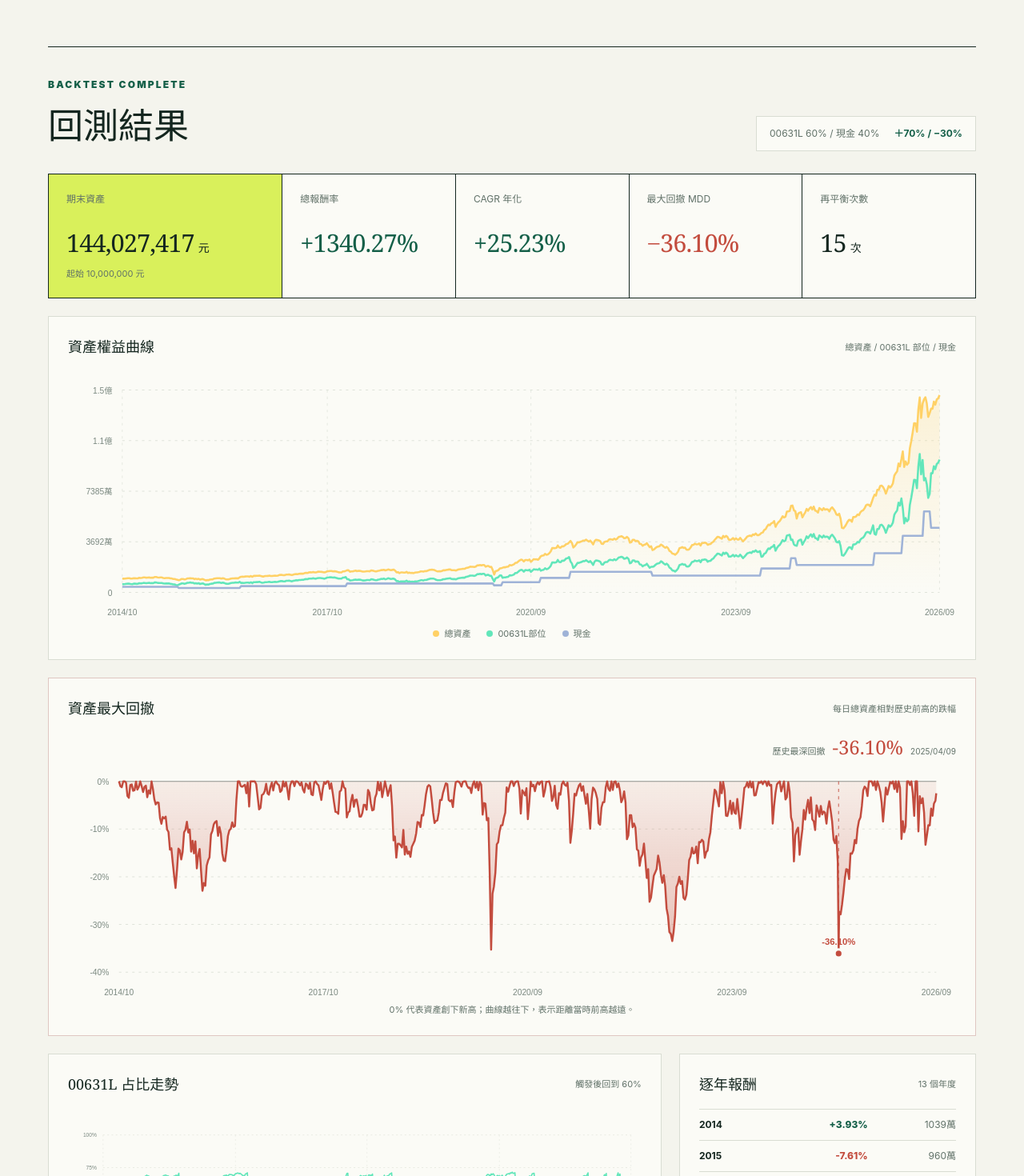
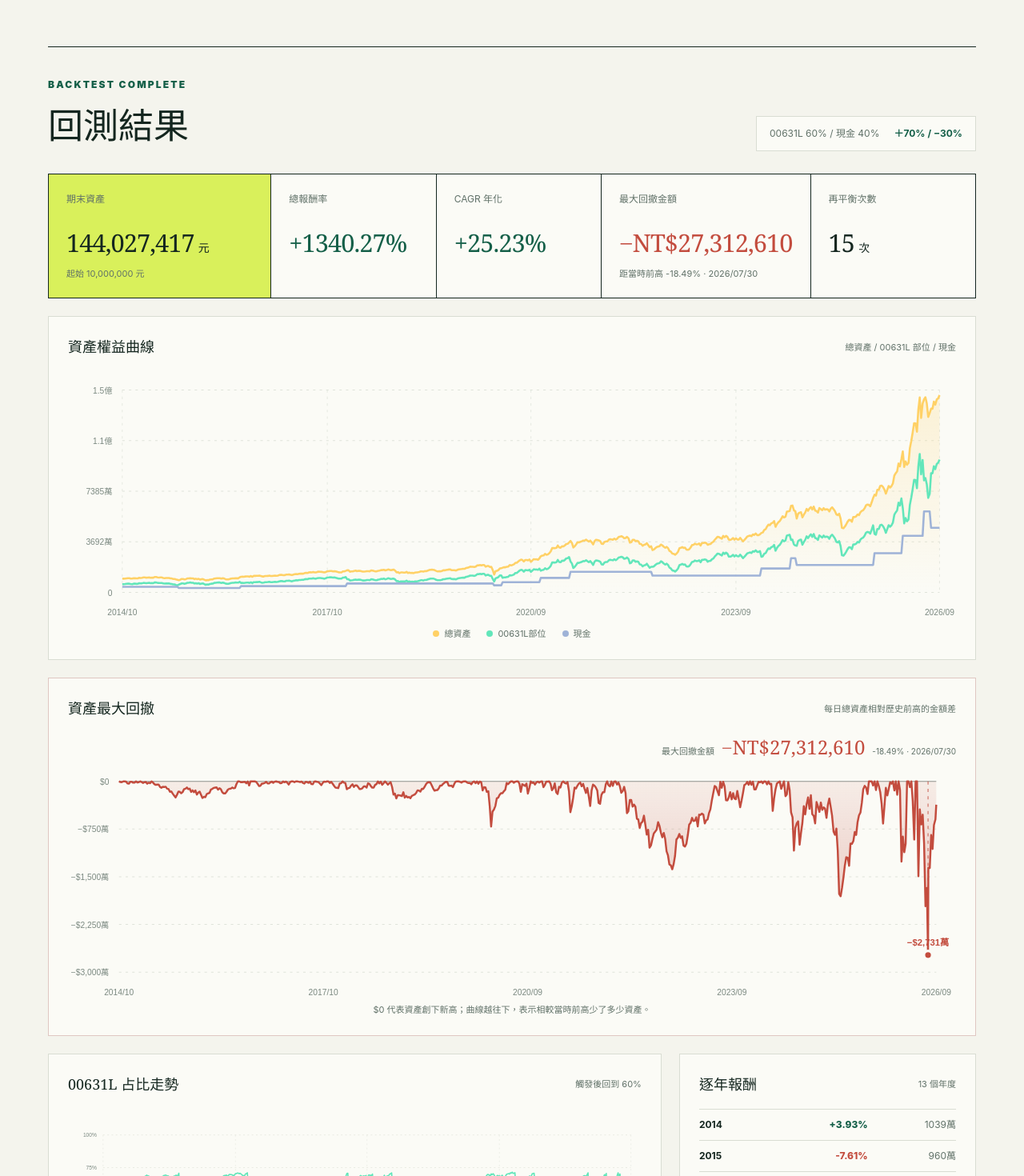
Before and after one commit to JuntinWu/00631l-balance-stratege, a Next.js app: page / in a window 1280 px wide. Shown: the part 1857-3327 px from the top of the page at 80% size. Built offline with nearby package versions, Linux system fonts and the light colour scheme.

Commit message:
Show drawdowns as asset amounts

```diff
--- a/app/drawdown-chart.tsx
+++ b/app/drawdown-chart.tsx
@@ -2,26 +2,60 @@
 
 import { useMemo } from 'react';
 
-type ValuePoint = { date: string; value: number };
-type DrawdownPoint = ValuePoint & { drawdown: number; index: number };
+export type ValuePoint = { date: string; value: number };
+type DrawdownPoint = ValuePoint & {
+  drawdownAmount: number;
+  drawdownPct: number;
+  index: number;
+  peak: number;
+};
 
-export default function DrawdownChart({ points, label = '資產回撤' }: { points: ValuePoint[]; label?: string }) {
-  const drawdowns = useMemo(() => {
+function getDrawdowns(points: ValuePoint[]) {
   let peak = points[0]?.value ?? 0;
   return points.map((point, index) => {
     peak = Math.max(peak, point.value);
     return {
       ...point,
       index,
-        drawdown: peak > 0 ? (point.value / peak - 1) * 100 : 0,
+      peak,
+      drawdownAmount: point.value - peak,
+      drawdownPct: peak > 0 ? (point.value / peak - 1) * 100 : 0,
     } satisfies DrawdownPoint;
   });
-  }, [points]);
+}
 
-  const worst = useMemo(() => drawdowns.reduce(
-    (current, point) => point.drawdown < current.drawdown ? point : current,
-    drawdowns[0] ?? { date: '', value: 0, drawdown: 0, index: 0 },
-  ), [drawdowns]);
+function getWorst(drawdowns: DrawdownPoint[]) {
+  return drawdowns.reduce(
+    (current, point) => point.drawdownAmount < current.drawdownAmount ? point : current,
+    drawdowns[0] ?? { date: '', value: 0, peak: 0, drawdownAmount: 0, drawdownPct: 0, index: 0 },
+  );
+}
+
+function formatTwd(value: number) {
+  const sign = value < 0 ? '−' : '';
+  return `${sign}NT$${Math.round(Math.abs(value)).toLocaleString('zh-TW')}`;
+}
+
+function formatCompactTwd(value: number) {
+  const absolute = Math.abs(value);
+  const sign = value < 0 ? '−' : '';
+  if (absolute >= 100_000_000) return `${sign}$${(absolute / 100_000_000).toFixed(1)}億`;
+  if (absolute >= 10_000) return `${sign}$${Math.round(absolute / 10_000).toLocaleString('zh-TW')}萬`;
+  return `${sign}$${Math.round(absolute).toLocaleString('zh-TW')}`;
+}
+
+export function DrawdownMetric({ points }: { points: ValuePoint[] }) {
+  const worst = useMemo(() => getWorst(getDrawdowns(points)), [points]);
+  return <article className="metric">
+    <span>最大回撤金額</span>
+    <strong className="negative">{formatTwd(worst.drawdownAmount)}</strong>
+    <p>距當時前高 {worst.drawdownPct.toFixed(2)}% · {worst.date.replaceAll('-', '/')}</p>
+  </article>;
+}
+
+export default function DrawdownChart({ points, label = '資產回撤' }: { points: ValuePoint[]; label?: string }) {
+  const drawdowns = useMemo(() => getDrawdowns(points), [points]);
+  const worst = useMemo(() => getWorst(drawdowns), [drawdowns]);
 
   const sampled = useMemo(() => {
     const step = Math.max(1, Math.ceil(drawdowns.length / 720));
@@ -35,17 +69,20 @@ export default function DrawdownChart({ points, label = '資產回撤' }: { poin
   const pad = { left: 62, right: 24, top: 26, bottom: 42 };
   const plotW = width - pad.left - pad.right;
   const plotH = height - pad.top - pad.bottom;
-  const floor = Math.min(-5, Math.floor(worst.drawdown / 10) * 10);
+  const worstLoss = Math.abs(worst.drawdownAmount);
+  const magnitude = 10 ** Math.floor(Math.log10(Math.max(1, worstLoss)));
+  const tickSize = Math.max(1, magnitude / (worstLoss / magnitude < 2 ? 5 : 2));
+  const floor = -Math.max(tickSize, Math.ceil(worstLoss / tickSize) * tickSize);
   const x = (index: number) => pad.left + index / Math.max(1, drawdowns.length - 1) * plotW;
   const y = (value: number) => pad.top + (0 - value) / Math.max(1, -floor) * plotH;
-  const path = sampled.map((point, index) => `${index ? 'L' : 'M'}${x(point.index).toFixed(1)},${y(point.drawdown).toFixed(1)}`).join(' ');
+  const path = sampled.map((point, index) => `${index ? 'L' : 'M'}${x(point.index).toFixed(1)},${y(point.drawdownAmount).toFixed(1)}`).join(' ');
   const area = `${path} L${x(sampled.at(-1)?.index ?? 0).toFixed(1)},${y(0).toFixed(1)} L${x(sampled[0]?.index ?? 0).toFixed(1)},${y(0).toFixed(1)} Z`;
   const ticks = [0, .25, .5, .75, 1].map((ratio) => floor * ratio);
   const dateIndexes = [0, .25, .5, .75, 1].map((ratio) => Math.round(ratio * (drawdowns.length - 1)));
 
   return <div className="chart-wrap drawdown-chart">
-    <div className="mdd-callout"><span>歷史最深回撤</span><strong>{worst.drawdown.toFixed(2)}%</strong><small>{worst.date.replaceAll('-', '/')}</small></div>
-    <svg viewBox={`0 0 ${width} ${height}`} role="img" aria-label={`${label}曲線，最大回撤 ${worst.drawdown.toFixed(2)}%`}>
+    <div className="mdd-callout"><span>最大回撤金額</span><strong>{formatTwd(worst.drawdownAmount)}</strong><small>{worst.drawdownPct.toFixed(2)}% · {worst.date.replaceAll('-', '/')}</small></div>
+    <svg viewBox={`0 0 ${width} ${height}`} role="img" aria-label={`${label}曲線，最大回撤金額 ${formatTwd(worst.drawdownAmount)}，距當時前高 ${worst.drawdownPct.toFixed(2)}%`}>
       <defs>
         <linearGradient id="drawdown-area" x1="0" x2="0" y1="0" y2="1">
           <stop offset="0" stopColor="#c34c3e" stopOpacity="0.08" />
@@ -54,15 +91,15 @@ export default function DrawdownChart({ points, label = '資產回撤' }: { poin
       </defs>
       {ticks.map((tick) => <g key={tick}>
         <line x1={pad.left} x2={width - pad.right} y1={y(tick)} y2={y(tick)} className={`grid-line ${tick === 0 ? 'drawdown-zero' : ''}`} />
-        <text x={pad.left - 12} y={y(tick) + 4} textAnchor="end" className="axis-label">{tick.toFixed(0)}%</text>
+        <text x={pad.left - 12} y={y(tick) + 4} textAnchor="end" className="axis-label">{formatCompactTwd(tick)}</text>
       </g>)}
       {dateIndexes.map((index) => <text key={index} x={x(index)} y={height - 14} textAnchor="middle" className="axis-label">{drawdowns[index]?.date.slice(0, 7).replace('-', '/')}</text>)}
       <path d={area} fill="url(#drawdown-area)" />
       <path d={path} fill="none" stroke="#c34c3e" strokeWidth="2.4" strokeLinejoin="round" />
-      <line x1={x(worst.index)} x2={x(worst.index)} y1={y(0)} y2={y(worst.drawdown)} className="mdd-guide" />
-      <circle cx={x(worst.index)} cy={y(worst.drawdown)} r="5" className="mdd-point" />
-      <text x={x(worst.index)} y={Math.min(height - pad.bottom - 10, y(worst.drawdown) - 11)} textAnchor="middle" className="mdd-label">{worst.drawdown.toFixed(2)}%</text>
+      <line x1={x(worst.index)} x2={x(worst.index)} y1={y(0)} y2={y(worst.drawdownAmount)} className="mdd-guide" />
+      <circle cx={x(worst.index)} cy={y(worst.drawdownAmount)} r="5" className="mdd-point" />
+      <text x={x(worst.index)} y={Math.min(height - pad.bottom - 10, y(worst.drawdownAmount) - 11)} textAnchor="middle" className="mdd-label">{formatCompactTwd(worst.drawdownAmount)}</text>
     </svg>
-    <p className="drawdown-help">0% 代表資產創下新高；曲線越往下，表示距離當時前高越遠。</p>
+    <p className="drawdown-help">$0 代表資產創下新高；曲線越往下，表示相較當時前高少了多少資產。</p>
   </div>;
 }
--- a/app/ma240-strategy.tsx
+++ b/app/ma240-strategy.tsx
@@ -1,7 +1,7 @@
 'use client';
 
 import { ChangeEvent, useEffect, useMemo, useRef, useState } from 'react';
-import DrawdownChart from './drawdown-chart';
+import DrawdownChart, { DrawdownMetric } from './drawdown-chart';
 import { runMa240Backtest, type Ma240CurvePoint, type Ma240Result, type Ma240Settings } from './ma240-backtest';
 import type { OhlcRow } from './price-adjustments';
 
@@ -182,10 +182,10 @@ export default function Ma240Strategy({ baseRows, leveragedRows }: { baseRows: O
         <article className="metric"><span>累計損益</span><strong className={result.profit >= 0 ? 'positive' : 'negative'}>{result.profit >= 0 ? '+' : ''}{money.format(result.profit)}</strong></article>
         <article className="metric"><span>投入報酬率</span><strong className={result.totalReturn >= 0 ? 'positive' : 'negative'}>{signedPct(result.totalReturn)}</strong></article>
         <article className="metric"><span>時間加權年化</span><strong className={result.cagr >= 0 ? 'positive' : 'negative'}>{signedPct(result.cagr)}</strong></article>
-        <article className="metric"><span>最大回撤 MDD</span><strong className="negative">−{result.mdd.toFixed(2)}%</strong></article>
+        <DrawdownMetric points={result.curve.map((point) => ({ date: point.date, value: point.total }))} />
       </div>
       <article className="panel chart-panel"><div className="panel-title"><h3>資產成長曲線</h3><span>含每月投入；灰色虛線為累計本金</span></div><PortfolioChart points={result.curve} /></article>
-      <article className="panel drawdown-panel"><div className="panel-title"><h3>資產最大回撤</h3><span>以時間加權淨值計算，排除每月新增本金影響</span></div><DrawdownChart points={result.curve.map((point) => ({ date: point.date, value: point.twr }))} label="240 年線分批轉正二資產回撤" /></article>
+      <article className="panel drawdown-panel"><div className="panel-title"><h3>資產最大回撤</h3><span>每日實際資產相對歷史前高的金額差，包含每月投入</span></div><DrawdownChart points={result.curve.map((point) => ({ date: point.date, value: point.total }))} label="240 年線分批轉正二資產回撤" /></article>
       <div className="two-column ma-columns">
         <article className="panel"><div className="panel-title"><h3>0050 與 240MA</h3><span>年線下的月份改買 00631L</span></div><SignalChart points={result.curve} /></article>
         <article className="panel annual-panel"><div className="panel-title"><h3>逐年報酬</h3><span>時間加權</span></div><div className="annual-list">{result.annual.map((row) => <div key={row.year}><b>{row.year}</b><span className={row.returnPct >= 0 ? 'positive' : 'negative'}>{signedPct(row.returnPct)}</span><em>{compactMoney(row.ending)}</em></div>)}</div></article>
--- a/app/page.tsx
+++ b/app/page.tsx
@@ -1,7 +1,7 @@
 'use client';
 
 import { ChangeEvent, useCallback, useEffect, useMemo, useRef, useState } from 'react';
-import DrawdownChart from './drawdown-chart';
+import DrawdownChart, { DrawdownMetric } from './drawdown-chart';
 import Ma240Strategy from './ma240-strategy';
 import Ryan404020Strategy from './ryan-404020-strategy';
 import { adjust0050ForSplits, adjust00631LForSplits, type OhlcRow } from './price-adjustments';
@@ -467,12 +467,12 @@ export default function Home() {
             <article className="metric primary"><span>期末資產</span><strong>{money.format(result.ending)}<small>元</small></strong><p>起始 {money.format(settings.capitalWan * 10000)} 元</p></article>
             <article className="metric"><span>總報酬率</span><strong className={result.totalReturn >= 0 ? 'positive' : 'negative'}>{pct(result.totalReturn)}</strong></article>
             <article className="metric"><span>CAGR 年化</span><strong className={result.cagr >= 0 ? 'positive' : 'negative'}>{pct(result.cagr)}</strong></article>
-            <article className="metric"><span>最大回撤 MDD</span><strong className="negative">−{result.mdd.toFixed(2)}%</strong></article>
+            <DrawdownMetric points={result.curve.map((point) => ({ date: point.date, value: point.total }))} />
             <article className="metric"><span>再平衡次數</span><strong>{Math.max(0, result.trades.length - 1)}<small>次</small></strong></article>
           </div>
 
           <article className="panel chart-panel"><div className="panel-title"><h3>資產權益曲線</h3><span>總資產 / 00631L 部位 / 現金</span></div><LineChart points={result.curve} /></article>
-          <article className="panel drawdown-panel"><div className="panel-title"><h3>資產最大回撤</h3><span>每日總資產相對歷史前高的跌幅</span></div><DrawdownChart points={result.curve.map((point) => ({ date: point.date, value: point.total }))} label="門檻式再平衡資產回撤" /></article>
+          <article className="panel drawdown-panel"><div className="panel-title"><h3>資產最大回撤</h3><span>每日總資產相對歷史前高的金額差</span></div><DrawdownChart points={result.curve.map((point) => ({ date: point.date, value: point.total }))} label="門檻式再平衡資產回撤" /></article>
           <div className="two-column">
             <article className="panel"><div className="panel-title"><h3>00631L 占比走勢</h3><span>觸發後回到 {settings.targetPct}%</span></div><LineChart points={result.curve} ratio /></article>
             <article className="panel annual-panel"><div className="panel-title"><h3>逐年報酬</h3><span>{result.annual.length} 個年度</span></div><div className="annual-list">{result.annual.map((row) => <div key={row.year}><b>{row.year}</b><span className={row.returnPct >= 0 ? 'positive' : 'negative'}>{pct(row.returnPct)}</span><em>{compactMoney(row.ending)}</em></div>)}</div></article>
--- a/app/ryan-404020-strategy.tsx
+++ b/app/ryan-404020-strategy.tsx
@@ -1,7 +1,7 @@
 'use client';
 
 import { ChangeEvent, useEffect, useMemo, useRef, useState } from 'react';
-import DrawdownChart from './drawdown-chart';
+import DrawdownChart, { DrawdownMetric } from './drawdown-chart';
 import {
   runRyan404020Backtest,
   type RyanCurvePoint,
@@ -191,12 +191,12 @@ export default function Ryan404020Strategy({ baseRows, leveragedRows, qqqRows }:
         <article className="metric primary"><span>期末資產</span><strong>{money.format(result.ending)}<small>元</small></strong><p>起始 {money.format(settings.initialWan * 10_000)} 元</p></article>
         <article className="metric"><span>總報酬率</span><strong className={result.totalReturn >= 0 ? 'positive' : 'negative'}>{signedPct(result.totalReturn)}</strong></article>
         <article className="metric"><span>CAGR 年化</span><strong className={result.cagr >= 0 ? 'positive' : 'negative'}>{signedPct(result.cagr)}</strong></article>
-        <article className="metric"><span>最大回撤 MDD</span><strong className="negative">−{result.mdd.toFixed(2)}%</strong></article>
+        <DrawdownMetric points={result.curve.map((point) => ({ date: point.date, value: point.total }))} />
         <article className="metric"><span>上漲年度</span><strong>{result.positiveYears}<small> / {result.annual.length}</small></strong></article>
       </div>
 
       <article className="panel chart-panel"><div className="panel-title"><h3>策略與基準資產曲線</h3><span>相同起始資金；50/50 基準每年首個交易日再平衡</span></div><ComparisonChart points={result.curve} /></article>
-      <article className="panel drawdown-panel"><div className="panel-title"><h3>資產最大回撤</h3><span>40 / 40 / 20 組合每日距離歷史前高的跌幅</span></div><DrawdownChart points={result.curve.map((point) => ({ date: point.date, value: point.total }))} label="40 / 40 / 20 均線策略資產回撤" /></article>
+      <article className="panel drawdown-panel"><div className="panel-title"><h3>資產最大回撤</h3><span>40 / 40 / 20 組合每日距離歷史前高的金額差</span></div><DrawdownChart points={result.curve.map((point) => ({ date: point.date, value: point.total }))} label="40 / 40 / 20 均線策略資產回撤" /></article>
       <div className="benchmark-grid">
         <article className="benchmark-card featured"><span>40 / 40 / 20</span><strong>{signedPct(result.cagr)}</strong><p>CAGR・MDD −{result.mdd.toFixed(2)}%</p></article>
         <article className="benchmark-card"><span>100% 0050</span><strong>{signedPct(result.comparisons.base.cagr)}</strong><p>CAGR・MDD −{result.comparisons.base.mdd.toFixed(2)}%</p></article>
```
Lines whose indentation alone changed are shown as unchanged.
